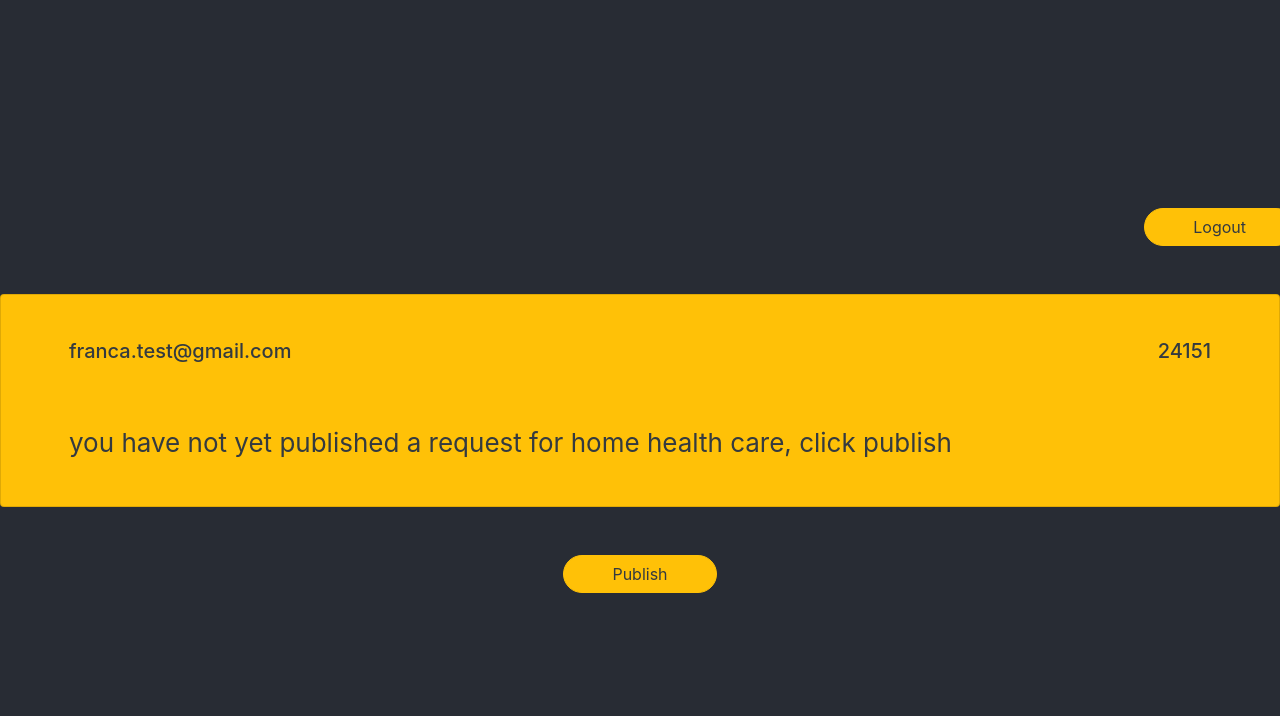
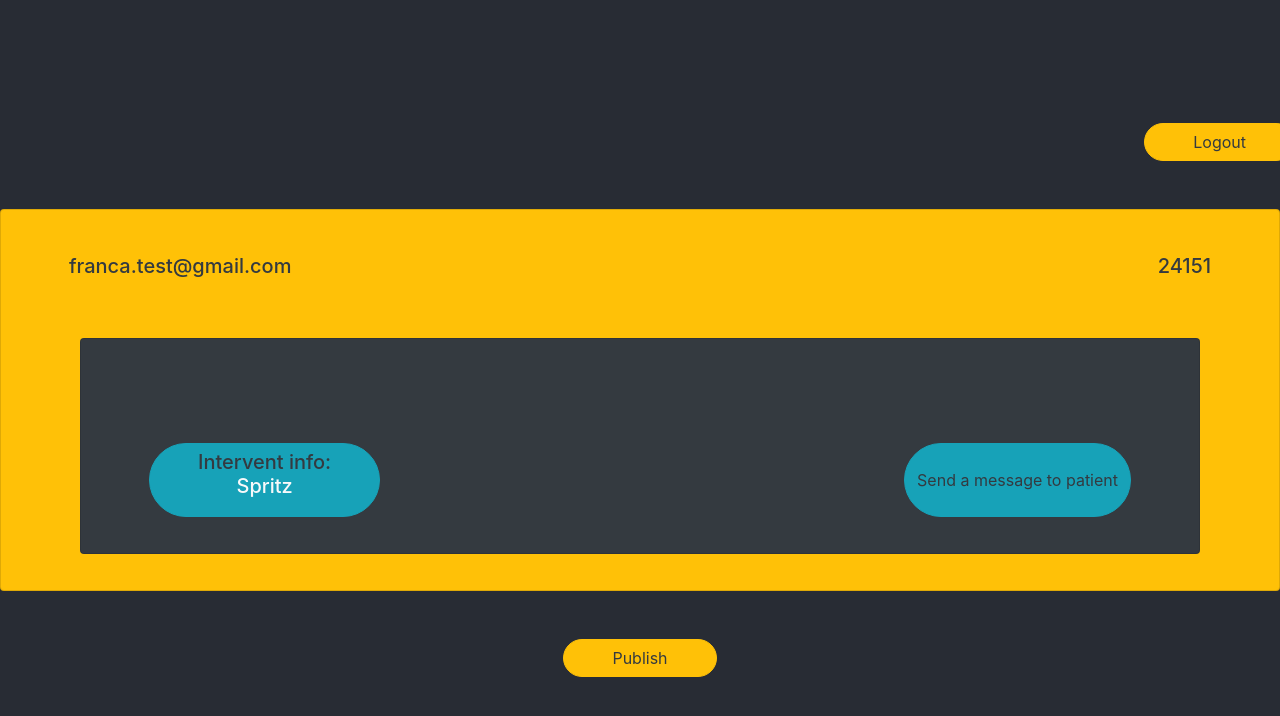
Before and after one commit to marcosaccarola/Health-Advantage, a React (Create React App) app: page / in a window 1280 px wide. Shown: the top 716 px of the page. Built offline with nearby package versions, Linux system fonts and the light colour scheme.

Commit message:
list of requests (patient side)

```diff
--- a/src/components/0200-Dashboard.jsx
+++ b/src/components/0200-Dashboard.jsx
@@ -1,11 +1,21 @@
-import { useState } from "react"
+import { useEffect, useState } from "react"
 import { Card,Button } from "react-bootstrap"
 import InterventionsTakenInCharge from "./0210-InterventionsTakenInCharge"
 import ListOfRequests from "./0220-Requests"
 import PublishForm from "./0230-PublishForm"
+import RequestedInterventions from "./0240-RequestedInterventions"
 
 const Dashboard=({currentUser,requests,setRequests})=>{
     const[offeredServices,setOfferedServices]=useState([])
+    const[requestedServices,setRequestedServices]=useState([])
+    useEffect(() => {
+        if(requests){
+            let userRequests=requests.filter(r=>r.userId===currentUser.userId)
+            if(userRequests){
+                setRequestedServices(userRequests)
+            }
+        }
+    }, [])
 
 
     return(
@@ -19,14 +29,25 @@ const Dashboard=({currentUser,requests,setRequests})=>{
                 <Card.Title>{currentUser.zipcode}</Card.Title>
                 </div>
                 <Card.Text>
-                    {(offeredServices.length===0)
-                        ?<div className='row justify-content-start mx-5 mb-4 text-dark'>
-                            {currentUser.type==='practitioner'
-                            ?'you have not yet offered your services, consult the list of service requests below and click reply'
-                            :'you have not yet published a request for home health care, click publish'
-                            }
+                    {currentUser.type==='practitioner'
+                    ?
+                        (offeredServices.length===0)
+                        ?
+                        <div className='row justify-content-start mx-5 mb-4 text-dark'>
+                            you have not yet offered your services, consult the list of service requests below and click reply
                         </div>
-                        :<InterventionsTakenInCharge offeredServices={offeredServices} currentUser={currentUser}/>
+                        :
+                        <InterventionsTakenInCharge offeredServices={offeredServices} currentUser={currentUser}/>
+                    :
+                        requests&&(requests.indexOf(e=>e.userId===currentUser.userId)!==-1)
+                        ?
+                        <div className='row justify-content-start mx-5 mb-4 text-dark'>
+                            you have not yet published a request for home health care, click publish
+                        </div>
+                        :
+                        <div>
+                        <RequestedInterventions requestedServices={requestedServices} currentUser={currentUser} requests={requests}/>
+                        </div>
                     }
                 </Card.Text>
             </Card.Body>
--- a/src/components/0230-PublishForm.jsx
+++ b/src/components/0230-PublishForm.jsx
@@ -3,6 +3,7 @@ import {Button, Card, Form} from "react-bootstrap"
 
 
 const PublishForm=({currentUser,requests,setRequests})=>{
+
     const[formIsOpen,setFormIsOpen]=useState(false)
     const handleForm=()=>{
         formIsOpen===false?setFormIsOpen(true):setFormIsOpen(false)
--- /dev/null
+++ b/src/components/0240-RequestedInterventions.jsx
@@ -0,0 +1,88 @@
+import { useEffect, useState } from "react"
+import { Card,Button } from "react-bootstrap"
+import MoreInterventionInfo from "./0211-MoreInterventionInfo"
+import Messages from "./0212-Messages"
+
+const RequestedInterventions=({currentUser,requests})=>{
+    // const[requestedServices,setRequestedServices]=useState([])
+    // useEffect(() => {
+    //     if(requests){
+    //         let userRequests=requests.filter(r=>r.userId===currentUser.userId)
+    //         if(userRequests){
+    //             setRequestedServices(userRequests)
+    //         }
+    //     }
+    // }, [])
+
+    // const[showInterventInfo,setShowInterventInfo]=useState(false)
+    // const handleInterventInfo=(reply)=>{
+    //     showInterventInfo===false?setShowInterventInfo(true):setShowInterventInfo(false)
+    // }
+    const[openedMoreInterventInfo,setOpenedMoreInterventInfo]=useState([])
+    const handleInterventInfo=(id)=>{
+        openedMoreInterventInfo.indexOf(id)===-1
+            ?setOpenedMoreInterventInfo(prevState=>[...prevState,id])
+            :setOpenedMoreInterventInfo(prevState=>prevState.filter(e=>e!==id))
+
+    }
+
+    const[messagesIsOpen,setMessageIsOpen]=useState([])
+    const handleMessages=(id)=>{
+        messagesIsOpen.indexOf(id)===-1
+            ?setMessageIsOpen(prevState=>[...prevState,id])
+            :setMessageIsOpen(prevState=>prevState.filter(e=>e!==id))
+    }
+
+    const sendMessage=(reply)=>{
+        alert(`message sent at ${reply.userId}`)
+    }
+
+    // const toMap=requests.filter(r=>r.userId===currentUser.userId)
+
+    return(
+        <div>
+            {/* {requestedServices&&requestedServices.map((reply)=>( */}
+            {requests&&requests.filter(r=>r.userId===currentUser.userId).map((reply)=>(
+                <Card key={reply.requestId} style={{ width: '70rem' }} className='text-light bg-dark my-3 mx-auto'>
+                    <Card.Body>
+                    <div className='row justify-content-between mx-5 mt-4 mb-5 text-light'>
+                        {/* <Card.Title className='text-info'>{reply.addedAt}</Card.Title> */}
+                        <Card.Title className='text-info'>{reply.position}</Card.Title>
+                    </div>
+                    <div className='row justify-content-between mx-5 mt-4 mb-3 text-light'>
+                        <Button
+                            variant="info rounded-pill text-dark px-5"
+                            onClick={()=>handleInterventInfo(reply.requestId)}>
+                            <Card.Title>Intervent info:<div className='text-light'>{reply.interventionRequested}</div></Card.Title>
+                        </Button>
+                        <Button
+                            variant="info rounded-pill text-dark"
+                            onClick={()=>handleMessages(reply.requestId)}>Send a message to patient</Button>
+                    </div>
+                {openedMoreInterventInfo.indexOf(reply.requestId)!==-1&&
+                    <Card className='border-info bg-info text-dark'>
+                        <Card.Body>
+                            <Card.Title className='text-left'>Intervent type: </Card.Title>
+                            <Card.Title className='text-left text-light mx-4'>{reply.interventionRequested}</Card.Title>
+                            <Card.Title className='text-left mt-5'>Info:</Card.Title>
+                            <Card.Title className='text-left mx-4'>{reply.moreInfo}</Card.Title>
+                        </Card.Body>
+                    </Card>
+                }
+                {(messagesIsOpen.indexOf(reply.requestId)!==-1)&&
+                    <Messages reply={reply} currentUser={currentUser} />
+
+                }
+                    </Card.Body>
+                {/* {reply.answers.map(answer=>answer.userId===currentUser.userId
+                    &&
+                    <Messages answer={answer} />
+                )} */}
+                </Card>
+            ))}
+        </div>
+    )
+
+}
+
+export default RequestedInterventions
```
